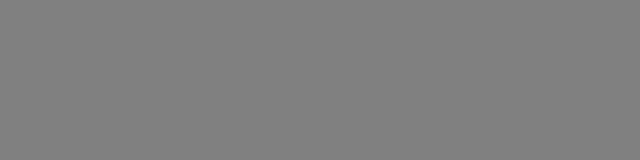
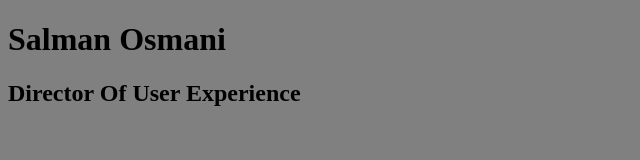
Before and after one commit to Salman-O/mi349_card, a plain HTML site: page index.html in a window 1280 px wide. Shown: the whole page, without its empty margins (0-640 px from the left). Drawn offline with Linux system fonts and the light colour scheme.

Commit message:
Card title and name

```diff
--- a/index.html
+++ b/index.html
@@ -8,6 +8,9 @@
     <title>Card Layout</title>
 </head>
 <body>
-
+    <div class="card">
+        <h1>Salman Osmani</h1>
+        <h2>Director Of User Experience</h2>
+    </div>
 </body>
 </html>
```
